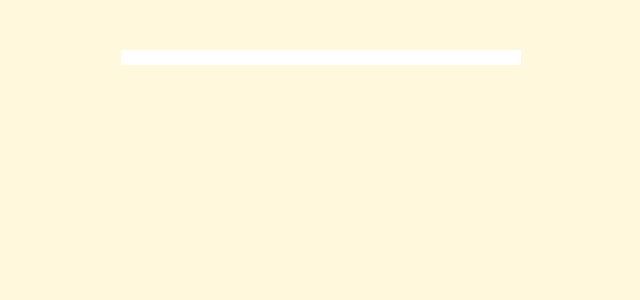
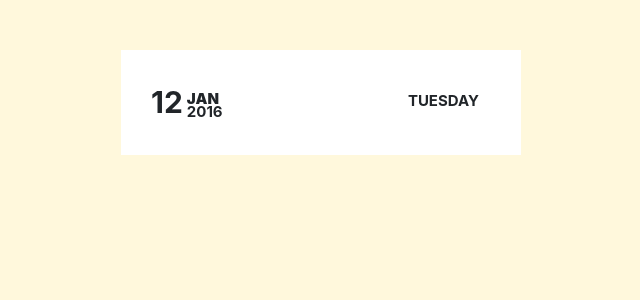
Before and after one commit to VatsalshinAgla/Todo-react-1, a React (Create React App) app in the folder todoapp/: page / in a window 1280 px wide. Shown: the top 300 px of the page, without its empty margins (319-959 px from the left). Built offline with nearby package versions, Linux system fonts and the light colour scheme.

Commit message:
feature:date and time

```diff
--- /dev/null
+++ b/todoapp/src/Components/DateandTime.js
@@ -0,0 +1,24 @@
+import React, { Component } from 'react'
+import './style/DateandTime.css'
+export class DateandTime extends Component {
+  render() {
+    return (
+        <div className="row dateday mt-5">
+        <div className="col">
+            <div className="row">
+                <div className="col date">12
+                <div className="col monthandyear">
+                    <b>JAN</b>
+                    <br/> 2016
+                </div>
+                </div>
+            </div>
+        </div>
+             <div className="col dayname">TUESDAY</div>
+    </div>
+   );
+
+  }
+}
+
+export default DateandTime
--- a/todoapp/src/Components/ToDoList.js
+++ b/todoapp/src/Components/ToDoList.js
@@ -1,4 +1,5 @@
 import React from "react";
+import DateandTime from "./DateandTime";
 import './style/ToDoList.css'
 
 function ToDoList(){
@@ -6,7 +7,7 @@ function ToDoList(){
   return(
         <>
         <div className="container">
-
+          <DateandTime/>
         </div>
         </>
     );
--- /dev/null
+++ b/todoapp/src/Components/style/DateandTime.css
@@ -0,0 +1,25 @@
+.dateday {
+    padding: 30px;
+    padding-bottom: 15px;
+  }
+  .date {
+    display: flex;
+    font-size: 30px;
+    padding-right: 2px;
+    padding-left: 0px;
+    font-weight: bold;
+  }
+  .monthandyear {
+      padding-top: 1.5px;
+      margin-left: 2px;
+    font-size: 15px;
+    line-height: 13px;
+    margin-top: 10px;
+    padding-left: 2px;
+  }
+.dayname{
+    font-size: 15px;
+    margin-top: 10px;
+    font-weight: bold;
+    direction: rtl;
+  }
```
